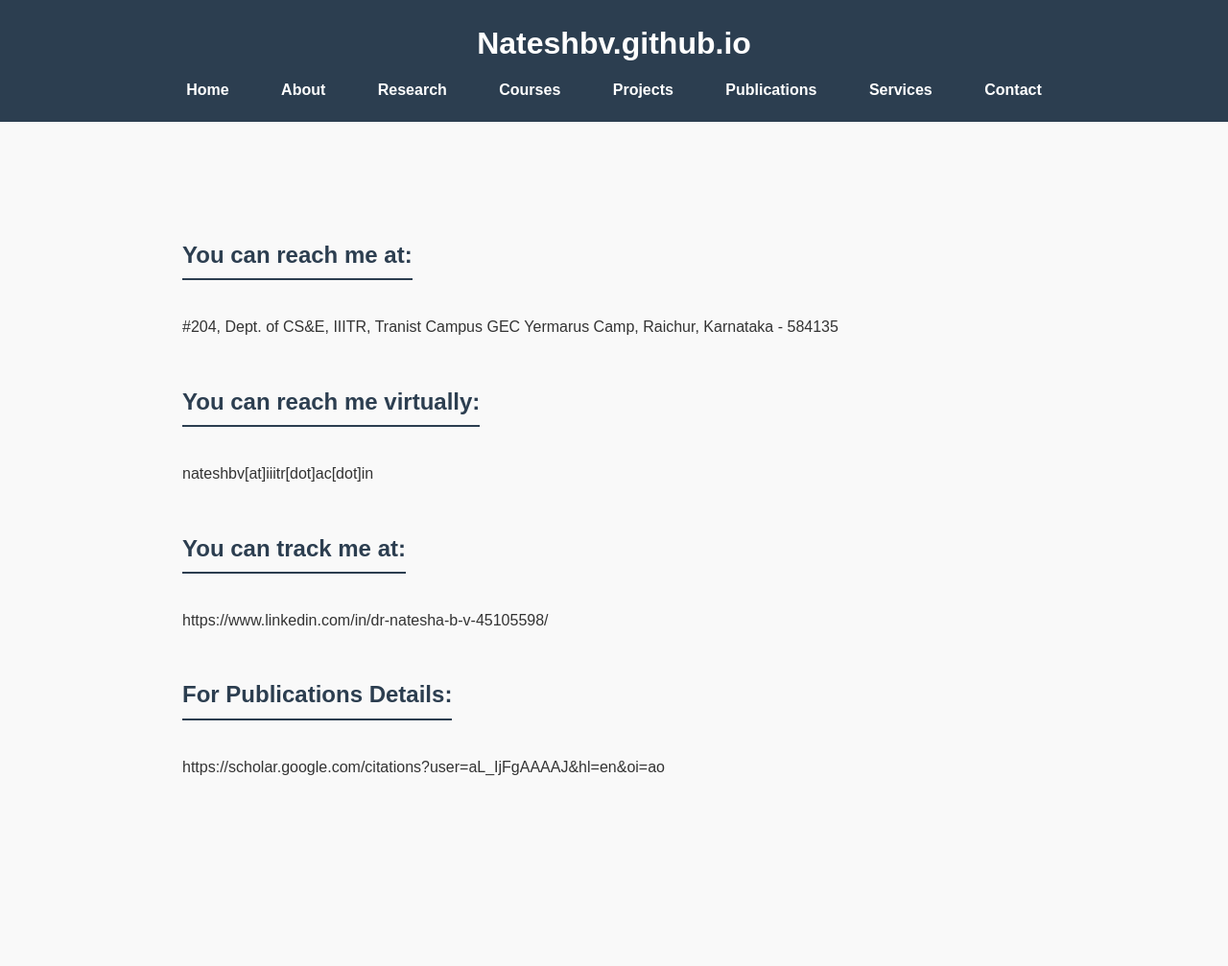
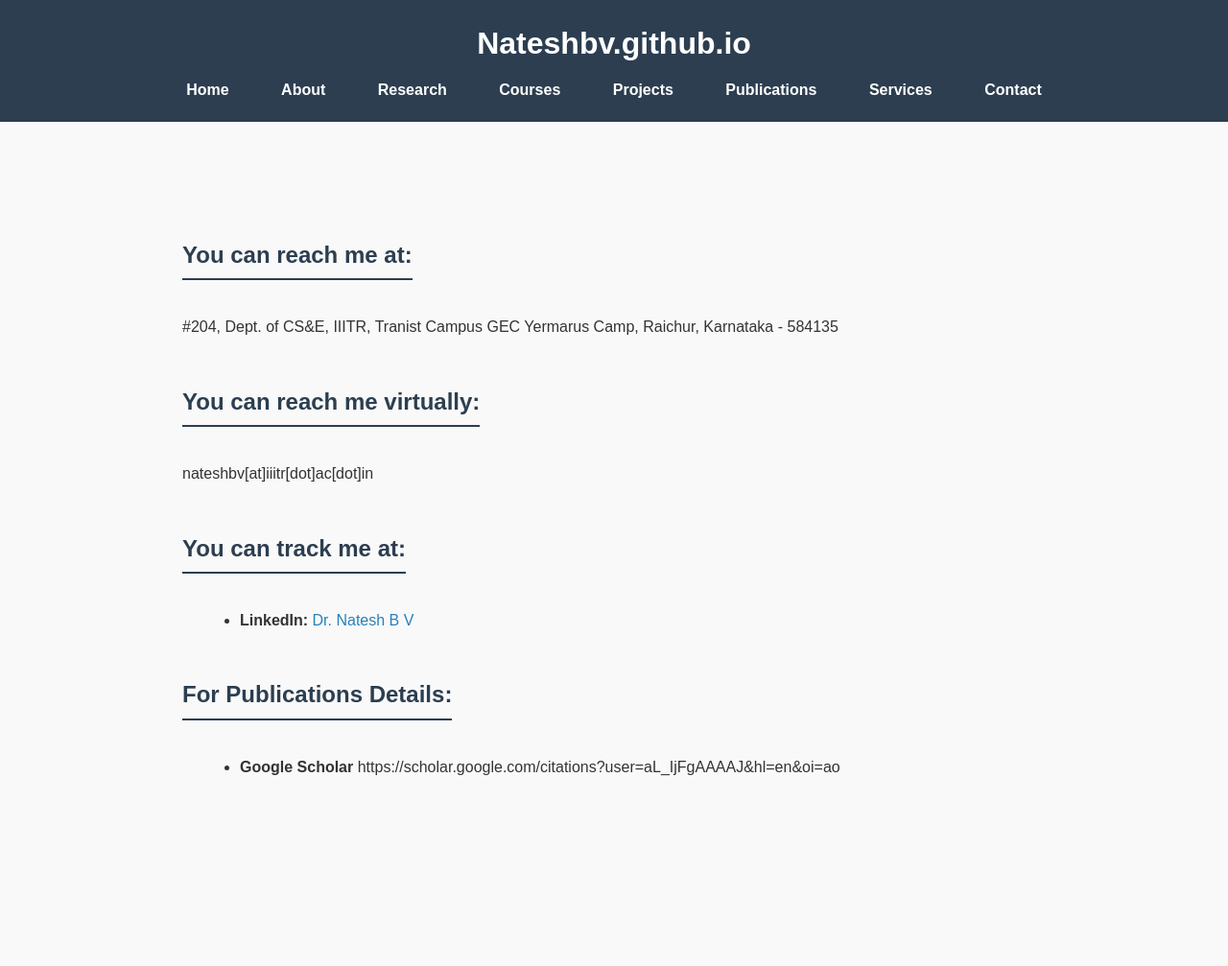
Before and after one commit to Nateshbv/Nateshbv.github.io, a Jekyll site: the page built from Contact.md, in a window 1280 px wide. Shown: the whole page at 96% size. Built offline with Jekyll 4.4.1, drawn with Linux system fonts in a browser that asks for light colours.

Commit message:
Update Contact.md

```diff
--- a/Contact.md
+++ b/Contact.md
@@ -17,9 +17,8 @@ nateshbv[at]iiitr[dot]ac[dot]in
 
 ## You can track me at:
 
-https://www.linkedin.com/in/dr-natesha-b-v-45105598/
-
+- **LinkedIn:** [Dr. Natesh B V](https://www.linkedin.com/in/dr-natesha-b-v-45105598/)
 
 ## For Publications Details:
 
-https://scholar.google.com/citations?user=aL_IjFgAAAAJ&hl=en&oi=ao
+- **Google Scholar** https://scholar.google.com/citations?user=aL_IjFgAAAAJ&hl=en&oi=ao
```
